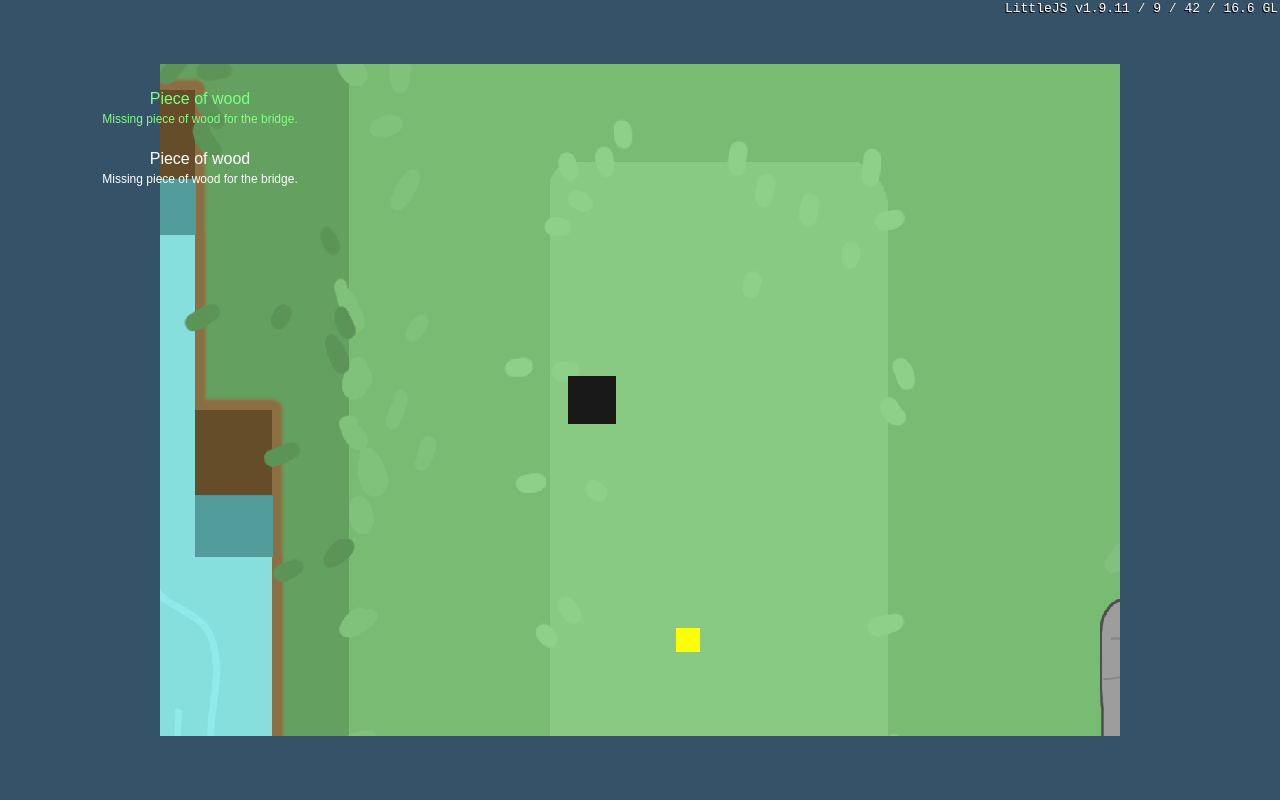
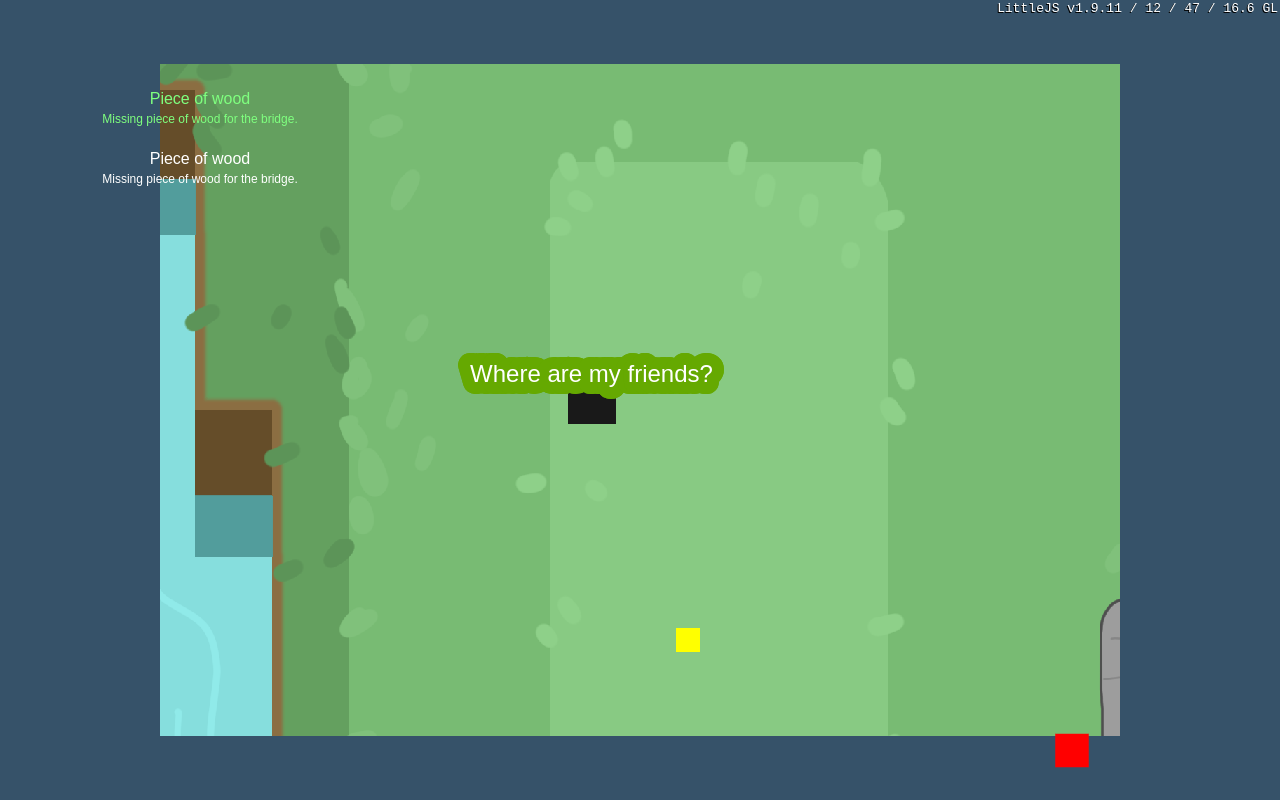
Before and after one commit to willroy/littlejs-gamejam-2024, a plain HTML site: page index.html in a window 1280 px wide. Drawn offline with nearby package versions, Linux system fonts and the light colour scheme; animation ran at ten frames a second.

Commit message:
added fountain dialouge and intro dialouge

```diff
--- a/data/world0/dialog.json
+++ b/data/world0/dialog.json
@@ -5,5 +5,23 @@
       "Find me 5 bits of wood and I can fix the bridge"
     ],
     "colour": "165a91"
+  },
+  "intro-dialouge": {
+    "dialog": [
+      "Where are my friends?"
+    ],
+    "colour": "165a91"
+  },
+  "fountain-dialouge-empty": {
+    "dialog": [
+      "Hmmm, I can see something at the bottom, but I can't reach it..."
+    ],
+    "colour": "165a91"
+  },
+  "fountain-dialouge-full": {
+    "dialog": [
+      "I can reach it now!"
+    ],
+    "colour": "165a91"
   }
 }
--- a/data/world0/entities.json
+++ b/data/world0/entities.json
@@ -282,6 +282,36 @@
 	},
 	{
 		"zindex":0,
+		"handle":"intro-dialouge",
+		"type":"ActionEntity",
+		"pos":[15,8],
+		"size":[1,1],
+		"rgba":[1,0,0,1],
+		"actionTrigger": "collide",
+		"action": "IntroDialougeAction"
+	},
+	{
+		"zindex":0,
+		"handle":"intro-dialouge",
+		"type":"ActionEntity",
+		"pos":[15,8],
+		"size":[1,1],
+		"rgba":[1,0,0,1],
+		"actionTrigger": "collide",
+		"action": "IntroDialougeAction"
+	},
+	{
+		"zindex":0,
+		"handle":"fountain-dialouge",
+		"type":"ActionEntity",
+		"pos":[25,0.7],
+		"size":[0.7,0.7],
+		"rgba":[1,0,0,1],
+		"actionTrigger": "interact",
+		"action": "FountainDialougeAction"
+	},
+	{
+		"zindex":0,
 		"handle": "beaver",
 		"type":"ActionEntity",
 		"pos":[	16.0, -22.0],
--- a/index.html
+++ b/index.html
@@ -39,8 +39,11 @@
 <script src=src/entity/controllerEntity.js?209></script>
 
 <!-- Action Classes -->
-<script src="src/action/dialogAction.js?209"></script>
-<script src="src/action/itemPickupAction.js?209"></script>
+<script src="src/actionsGeneric/dialogAction.js?209"></script>
+<script src="src/actionsGeneric/itemPickupAction.js?209"></script>
+
+<script src="src/actionsSpecific/introDialougeAction.js?209"></script>
+<script src="src/actionsSpecific/fountainDialougeAction.js?209"></script>
 
 <script src="https://ajax.googleapis.com/ajax/libs/jquery/3.7.1/jquery.min.js"></script>
 <script>
--- a/src/action/dialogAction.js
+++ /dev/null
@@ -1,12 +0,0 @@
-class DialogAction {
-    constructor(triggerEntity) {
-      this.triggerEntity = triggerEntity;
-      this.world = this.triggerEntity.world;
-    }
-
-    trigger(){
-        this.triggerEntity.triggered = true;
-        var dialogData = this.world.dialog[this.triggerEntity.handle]
-        this.world.entities.push(new DialogEntity(dialogData, this.triggerEntity, this.world))
-    }
-}
--- /dev/null
+++ b/src/actionsGeneric/dialogAction.js
@@ -0,0 +1,18 @@
+class DialogAction {
+    constructor(triggerEntity) {
+      this.triggerEntity = triggerEntity;
+      this.world = this.triggerEntity.world;
+      this.dialogHandle = this.triggerEntity.handle;
+      this.triggerEntitySelfDestruct = false;
+    }
+
+    trigger() {
+        this.triggerEntity.triggered = true;
+
+        var dialogData = this.world.dialog[this.dialogHandle];
+        var dialogEntity = new DialogEntity(dialogData, this.triggerEntity, this.world);
+        if ( this.triggerEntitySelfDestruct ) dialogEntity.selfDestruct = true;
+
+        this.world.entities.push(dialogEntity);
+    }
+}
--- /dev/null
+++ b/src/actionsSpecific/fountainDialougeAction.js
@@ -0,0 +1,11 @@
+class FountainDialougeAction {
+    constructor(triggerEntity) {
+      this.triggerEntity = triggerEntity;
+    }
+
+    trigger() {
+        var dialogAction = new DialogAction(this.triggerEntity);
+        dialogAction.dialogHandle = "fountain-dialouge-empty";
+        dialogAction.trigger();
+    }
+}
--- /dev/null
+++ b/src/actionsSpecific/introDialougeAction.js
@@ -0,0 +1,11 @@
+class IntroDialougeAction {
+    constructor(triggerEntity) {
+      this.triggerEntity = triggerEntity;
+    }
+
+    trigger() {
+        var dialogAction = new DialogAction(this.triggerEntity);
+        dialogAction.triggerEntitySelfDestruct = true;
+        dialogAction.trigger();
+    }
+}
--- a/src/display/world.js
+++ b/src/display/world.js
@@ -14,7 +14,9 @@ class World {
 
     this.actions = {
       "DialogAction": DialogAction,
-      "ItemPickupAction": ItemPickupAction
+      "ItemPickupAction": ItemPickupAction,
+      "IntroDialougeAction": IntroDialougeAction,
+      "FountainDialougeAction": FountainDialougeAction
     }
   }
 
@@ -26,11 +28,6 @@ class World {
   }
 
   loadData() {
-    fetch('data/world'+this.id+'/entities.json')
-    .then((response) => response.json())
-    .then((json) => {
-      this.createEntities(json);
-    });
     fetch('data/world'+this.id+'/dialog.json')
     .then((response) => response.json())
     .then((json) => {
@@ -40,6 +37,11 @@ class World {
     .then((response) => response.json())
     .then((json) => {
       this.items = json;
+    });
+    fetch('data/world'+this.id+'/entities.json')
+    .then((response) => response.json())
+    .then((json) => {
+      this.createEntities(json);
     });
   }
 
--- a/src/entity/controllerEntity.js
+++ b/src/entity/controllerEntity.js
@@ -16,8 +16,10 @@ class ControllerEntity extends Entity {
         var itemHandle = this.inventory[i];
         var colour = rgb(1,1,1);
         if ( this.inventoryPos == i ) colour = rgb(0.5,1,0.5);
-        drawTextScreen(this.world.items[itemHandle]["name"], vec2(200, (60*i)+100), 16, colour);
-        drawTextScreen(this.world.items[itemHandle]["description"], vec2(200, (60*i)+120), 12, colour);
+        if ( this.world.items[itemHandle] ) {
+          drawTextScreen(this.world.items[itemHandle]["name"], vec2(200, (60*i)+100), 16, colour);
+          drawTextScreen(this.world.items[itemHandle]["description"], vec2(200, (60*i)+120), 12, colour);
+        }
       }
     }
   }
--- a/src/entity/dialogEntity.js
+++ b/src/entity/dialogEntity.js
@@ -6,7 +6,9 @@ class DialogEntity extends Entity {
     this.lines = dialogData.dialog;
     this.line = -1;
     this.eDown = false;
+    if ( this.triggerEntity.actionTrigger == "collide" ) this.eDown = true;
     this.fontSize = 0.5;
+    this.selfDestruct = false;
   }
 
   render() {
@@ -23,6 +25,13 @@ class DialogEntity extends Entity {
         this.destroy();
         this.triggerEntity.triggered = false;
         this.world.frozen = false;
+
+        if ( this.selfDestruct ) {
+          this.world.entities = this.world.entities.filter((ent) => ent != this.triggerEntity);
+          this.triggerEntity.destroy();
+        }
+
+        return;
       }
     }
 
```
Also changed, not shown: src/actionsGeneric/itemPickupAction.js (renamed from src/action/itemPickupAction.js).
